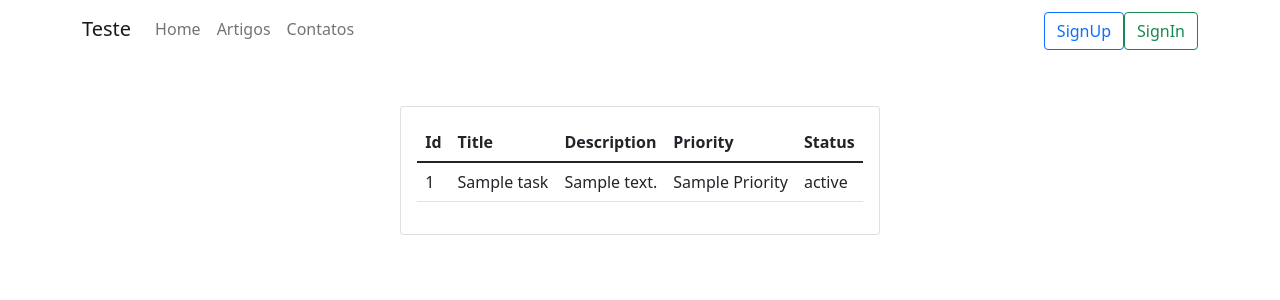
After one commit to vesteves33/task, a Python web app: template apiweb/templates/tasks.html in a window 1280 px wide. The commit adds this page. Shown: the top 300 px of the page. Run offline with Jinja, Linux system fonts and the light colour scheme; the template is opened without the code that fills it: most values are stand-ins (such as "Sample title", 1, 10 or a date in 2020).

Commit message:
VEC-81 #comment novas views, ainda servindo como exemplos e teste pras novas rtas, novos forms etc

```diff
--- a/apiweb/templates/index.html
+++ b/apiweb/templates/index.html
@@ -22,7 +22,12 @@
         {% endif %}
     {% endwith %}
 
+    {% block tasks %}
+    {% endblock %}
 
+    {% block task %}
+
+    {% endblock %}
 
 
     {% block signup %}
--- a/apiweb/templates/navbar.html
+++ b/apiweb/templates/navbar.html
@@ -8,10 +8,10 @@
                     <a href="/" class="nav-link">Home</a>
                 </li>
                 <li class="nav-item">
-                    <a href="#" class="nav-link">Blog</a>
+                    <a href="/article" class="nav-link">Artigos</a>
                 </li>
                 <li class="nav-item">
-                    <a href="#" class="nav-link">Contatos</a>
+                    <a href="/contact" class="nav-link">Contatos</a>
                 </li>
             </ul>
             <div class="d-flex mt-1">
--- /dev/null
+++ b/apiweb/templates/tasks.html
@@ -0,0 +1,44 @@
+{% extends 'index.html' %}
+
+{% block tasks %}
+
+<section class="container">
+
+    <div class="container mt-5 d-flex justify-content-center">
+        <div class="card p-3">
+            <div class="d-flex align-items-center">
+                <table class="table table-hover">
+                    <thead>
+                        <tr>
+                            <th scope="col" >Id</th>
+                            <th scope="col">Title</th>
+                            <th scope="col">Description</th>
+                            <th scope="col">Priority</th>
+                            <th scope="col">Status</th>
+                        </tr>
+                    </thead>
+
+                    <tbody>
+                        {% for task in tasks %}
+                            <tr>
+                                <td>{{ task.id }}</td>
+                                <td>{{ task.title }}</td>
+                                <td>{{ task.description }}</td>
+                                <td>{{ task.priority.title() }}</td>
+                                <td>{{ task.status }}</td>
+                            </tr>
+                        {% endfor %}
+                    </tbody>
+                </table>
+
+            </div>
+        </div>
+    </div>
+
+
+
+
+
+</section>
+
+{% endblock %}
```
Also changed, not shown: apiweb/templates/task.html (added, +26 -0 lines), apiweb/templates/article.html (added), apiweb/templates/contact.html (added).
